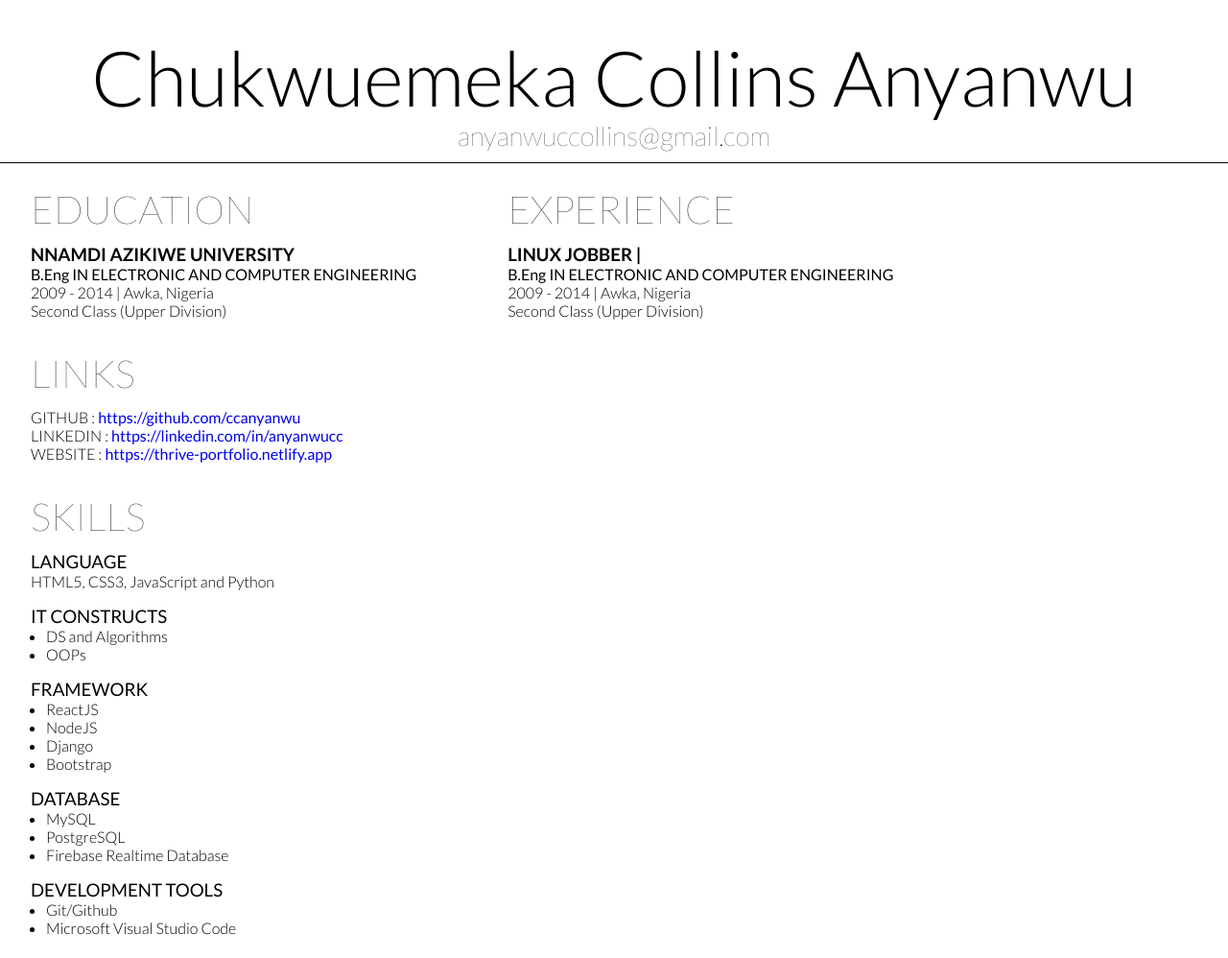
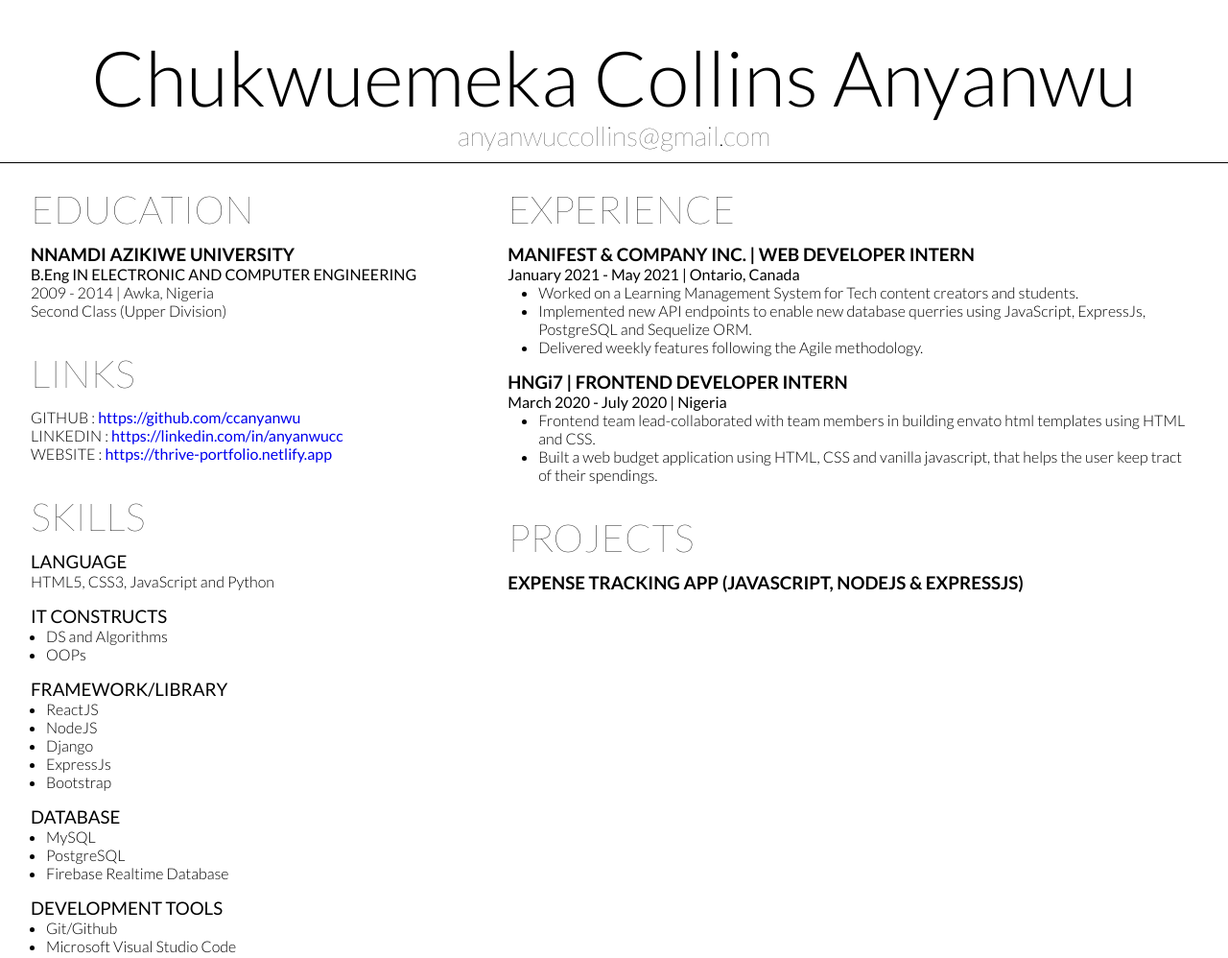
Before and after one commit to ccanyanwu/bioData, a plain HTML site: page index.html in a window 1280 px wide. Shown: the whole page at 96% size. Drawn offline with Linux system fonts and the light colour scheme.

Commit message:
work experience added

```diff
--- a/index.html
+++ b/index.html
@@ -45,11 +45,12 @@
              <li style=" font-weight: 300;">DS and Algorithms</li>
              <li style="margin-bottom: 1rem; font-weight: 300;">OOPs</li>
            </ul>
-           <h3 style="font-weight: 400;">FRAMEWORK</h3>
+           <h3 style="font-weight: 400;">FRAMEWORK/LIBRARY</h3>
            <ul style="padding-left: 1rem;">
              <li style=" font-weight: 300;">ReactJS</li>
              <li style=" font-weight: 300;">NodeJS</li>
              <li style=" font-weight: 300;">Django</li>
+             <li style=" font-weight: 300;">ExpressJs</li>
              <li style="margin-bottom: 1rem; font-weight: 300;">Bootstrap</li>
            </ul>
            <h3 style="font-weight: 400;">DATABASE</h3>
@@ -68,10 +69,23 @@
       <section>
          <!-- experience -->
         <h2 class="sub__head">EXPERIENCE</h2>
-        <h3>LINUX JOBBER |</h3>
-        <p style="font-weight: 400;">B.Eng IN ELECTRONIC AND COMPUTER ENGINEERING</p>
-        <p style="font-weight: 300;">2009 - 2014 | Awka, Nigeria</p>
-        <p style="font-weight: 300;">Second Class (Upper Division)</p>
+        <h3>MANIFEST & COMPANY INC. | WEB DEVELOPER INTERN</h3>
+        <p style="font-weight: 400;">January 2021 - May 2021 | Ontario, Canada</p>
+        <ul style="padding-left: 2rem;font-weight: 300;">
+          <li>Worked on a Learning Management System for Tech content creators and students.</li>
+          <li>Implemented new API endpoints to enable new database querries using JavaScript, ExpressJs, PostgreSQL and Sequelize ORM.</li>
+          <li style="padding-bottom: 1rem;">Delivered weekly features following the Agile methodology.</li>
+        </ul>
+        <h3>HNGi7 | FRONTEND DEVELOPER INTERN</h3>
+        <p style="font-weight: 400;">March 2020 - July 2020 | Nigeria</p>
+        <ul style="padding-left: 2rem;font-weight: 300;">
+          <li>Frontend team lead-collaborated with team members in building envato html templates using HTML and CSS.</li>
+          <li>Built a web budget application using HTML, CSS and vanilla javascript, that helps the user keep tract of their spendings.</li>
+        </ul>
+        <!-- Projects -->
+        <h2 class="sub__head" style="margin-top: 2rem;">PROJECTS</h2>
+        <h3>EXPENSE TRACKING APP (JAVASCRIPT, NODEJS & EXPRESSJS)</h3>
+        <p></p>
       </section>
     </main>
 
--- a/style.css
+++ b/style.css
@@ -33,5 +33,3 @@ h2.sub__head{
   grid-column-gap: 0.72rem;
   grid-row-gap: 1px;
 } */
-main > section{
-}
```
